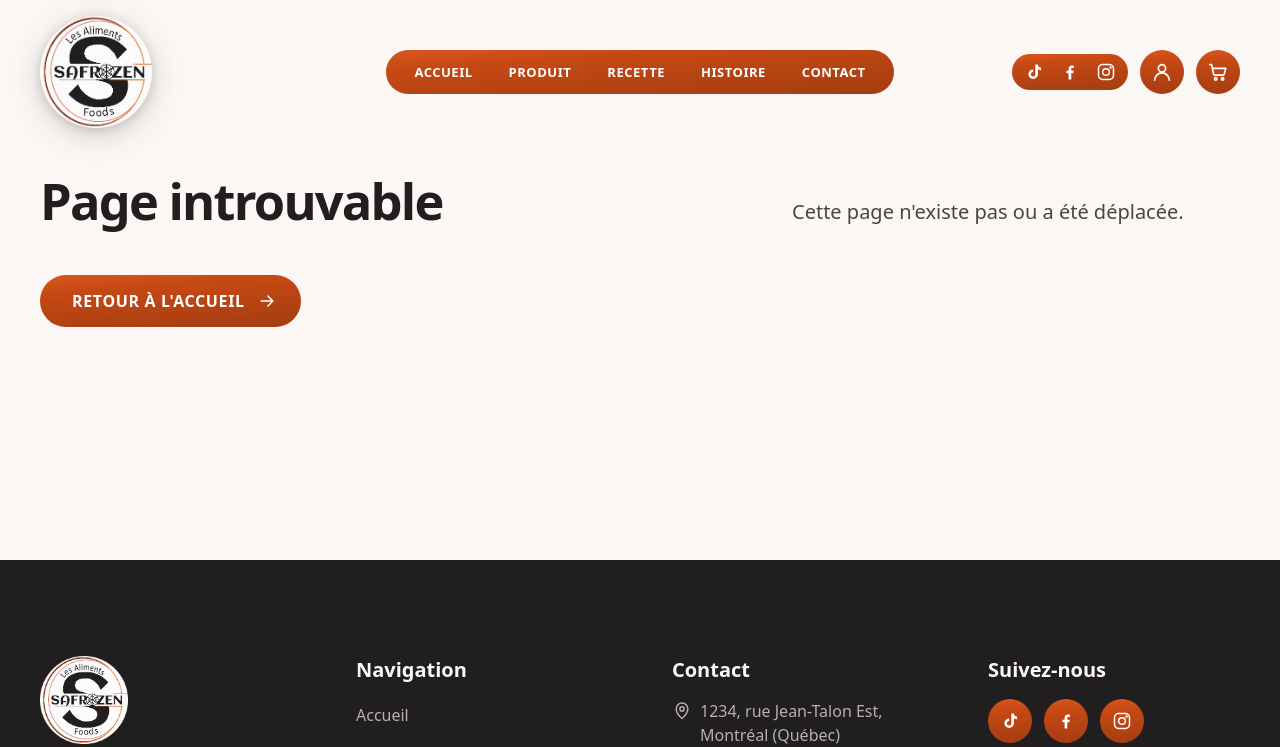
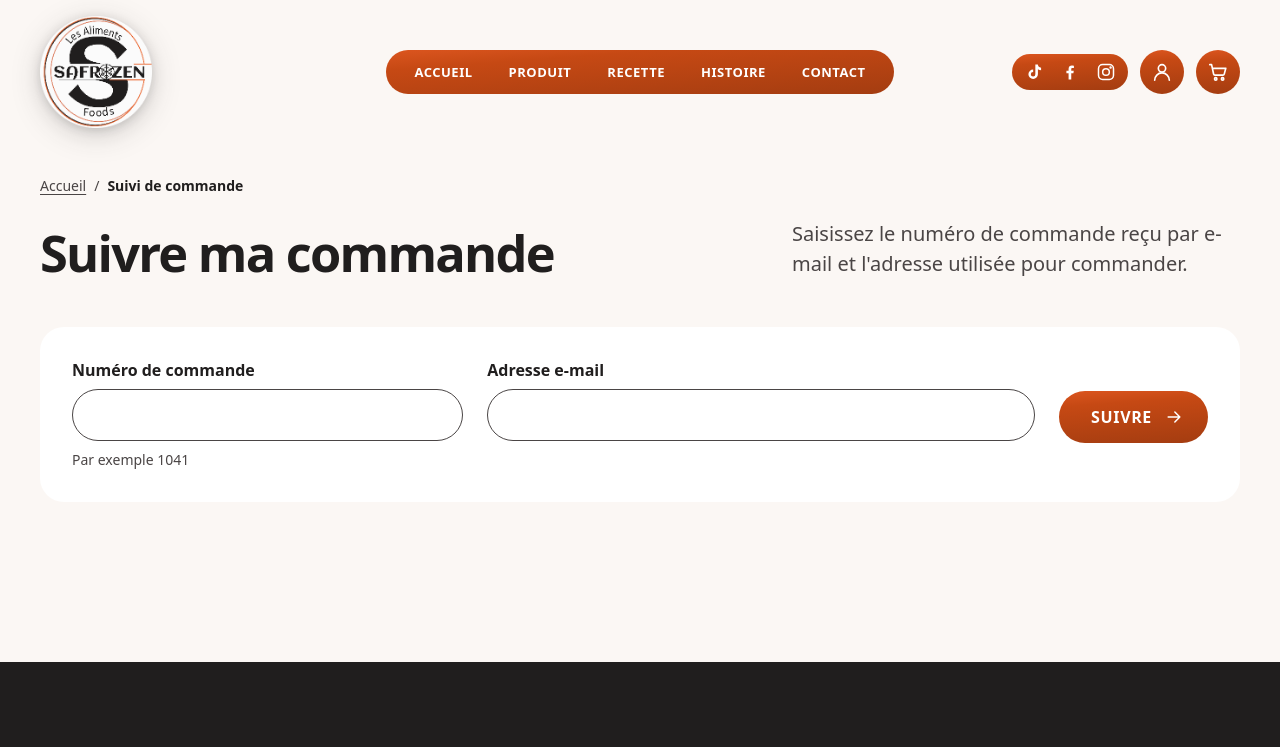
Before and after one commit to loflodev/safrozen, a React (Vite) app: page /suivi in a window 1280 px wide. Shown: the top 747 px of the page. Built offline with nearby package versions, Linux system fonts and the light colour scheme; a web font is replaced by a local one.

Commit message:
Add order tracking (/suivi)
Order number + e-mail form (prefilled from the confirmation link, which
shows the order straight away), OrderDetails on a match and a clear
message when nothing matches.

```diff
--- /dev/null
+++ b/src/pages/Track.css
@@ -0,0 +1,30 @@
+.track__form {
+  display: grid;
+  gap: var(--space-6);
+}
+
+.track__fields {
+  display: grid;
+  gap: var(--space-4);
+}
+
+@media (min-width: 900px) {
+  .track__fields {
+    grid-template-columns: 1fr 1.4fr auto;
+    align-items: start;
+    gap: var(--space-6);
+  }
+
+  /* Line the button up with the inputs (below the labels). */
+  .track__submit {
+    margin-top: calc(var(--text-base) * 1.5 + var(--space-2));
+  }
+}
+
+.track__result {
+  margin-top: var(--space-8);
+}
+
+.track__result .notice {
+  margin: 0;
+}
--- /dev/null
+++ b/src/pages/Track.tsx
@@ -0,0 +1,77 @@
+import { useState } from 'react'
+import { useSearchParams } from 'react-router'
+import { ArrowRightIcon } from '../components/icons'
+import ErrorSummary from '../components/shop/ErrorSummary'
+import Field from '../components/shop/Field'
+import OrderDetails from '../components/shop/OrderDetails'
+import PageHeader from '../components/shop/PageHeader'
+import { email, required, useForm } from '../shop/form'
+import { trackOrder, type Order } from '../shop/orders'
+import './Track.css'
+
+// Suivi de commande (WooCommerce's order-tracking form): order number + the
+// e-mail used to order. Links from the confirmation prefill both (?commande=&email=).
+export default function Track() {
+  const [params, setParams] = useSearchParams()
+  const initialId = params.get('commande') ?? ''
+  const initialEmail = params.get('email') ?? ''
+  const form = useForm(
+    { order_id: initialId, order_email: initialEmail },
+    { order_id: required('Saisissez le numéro de commande, par exemple 1041.'), order_email: email },
+  )
+  // Arriving with both filled in (from the confirmation) shows the order at once.
+  const [order, setOrder] = useState<Order | null | undefined>(() =>
+    initialId && initialEmail ? (trackOrder(initialId, initialEmail) ?? null) : undefined,
+  )
+  const [summary, setSummary] = useState<{ id: string; message: string }[]>([])
+  const [attempt, setAttempt] = useState(0)
+
+  return (
+    <main className="page track">
+      <PageHeader
+        crumbs={[{ label: 'Suivi de commande' }]}
+        title="Suivre ma commande"
+        lede="Saisissez le numéro de commande reçu par e-mail et l'adresse utilisée pour commander."
+      />
+
+      <form
+        className="panel track__form"
+        noValidate
+        onSubmit={(e) => {
+          e.preventDefault()
+          const errors = form.validate()
+          setSummary(errors)
+          setAttempt((n) => n + 1)
+          if (errors.length) return
+          const found = trackOrder(form.values.order_id, form.values.order_email)
+          setOrder(found ?? null)
+          if (found) setParams({ commande: found.id }, { replace: true, preventScrollReset: true })
+        }}
+      >
+        <ErrorSummary errors={summary.filter((s) => form.errors[s.id as keyof typeof form.errors])} attempt={attempt} />
+        <div className="track__fields">
+          <Field label="Numéro de commande" inputMode="numeric" autoComplete="off" help="Par exemple 1041" {...form.field('order_id')} />
+          <Field label="Adresse e-mail" type="email" inputMode="email" autoComplete="email" {...form.field('order_email')} />
+          <button type="submit" className="btn-chip track__submit">
+            Suivre
+            <ArrowRightIcon />
+          </button>
+        </div>
+      </form>
+
+      <div aria-live="polite" className="track__result">
+        {order === null && (
+          <p className="notice notice--error">
+            <strong>Aucune commande ne correspond.</strong> Vérifiez le numéro (sans le #) et l'adresse e-mail utilisée pour commander.
+          </p>
+        )}
+        {order && (
+          <>
+            <h2 className="visually-hidden">Commande n° {order.id}</h2>
+            <OrderDetails order={order} />
+          </>
+        )}
+      </div>
+    </main>
+  )
+}
--- a/src/router.tsx
+++ b/src/router.tsx
@@ -33,6 +33,7 @@ export const router = createBrowserRouter([
       },
       { path: 'mon-compte/mot-de-passe-perdu', lazy: page(() => import('./pages/account/LostPassword')) },
       { path: 'mon-compte/reinitialiser', lazy: page(() => import('./pages/account/ResetPassword')) },
+      { path: 'suivi', lazy: page(() => import('./pages/Track')) },
       { path: '*', lazy: page(() => import('./pages/NotFound')) },
     ],
   },
```
